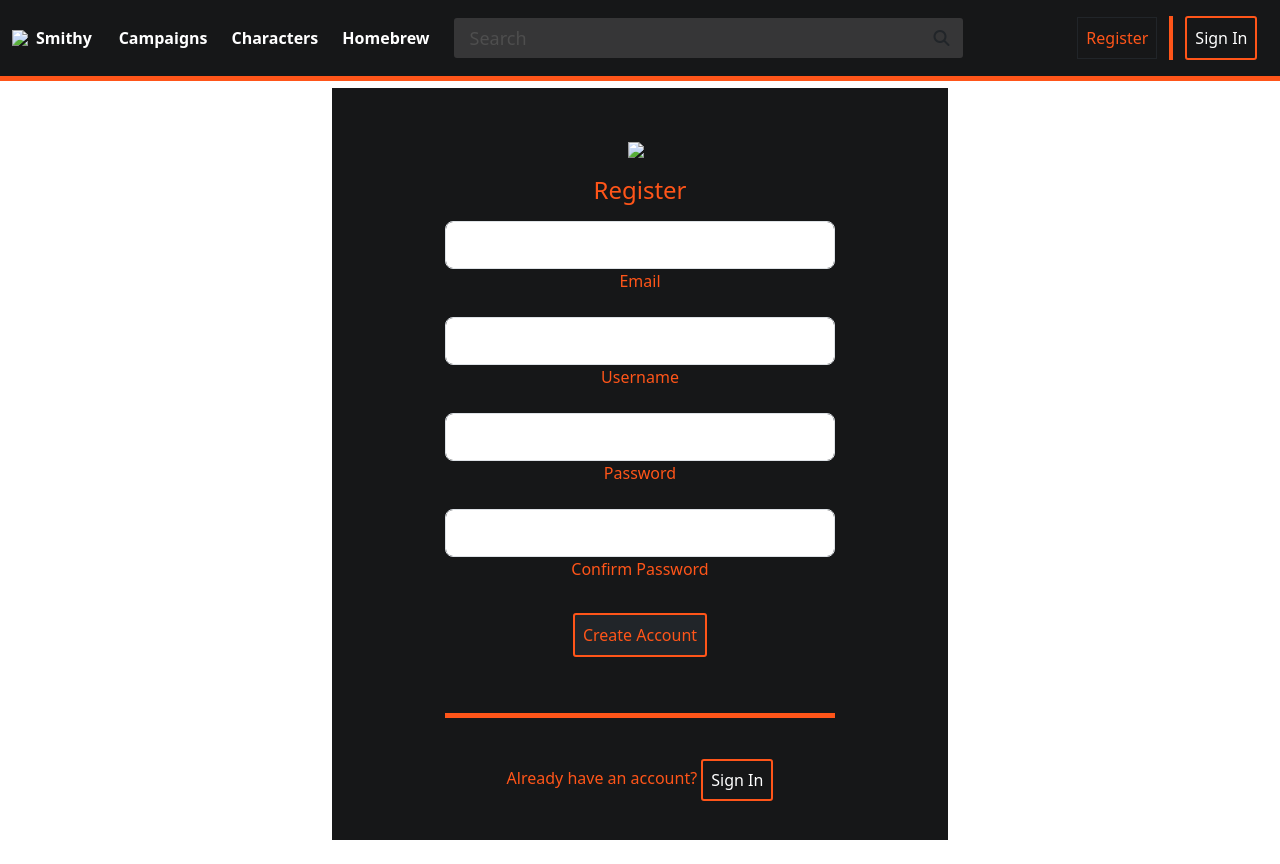
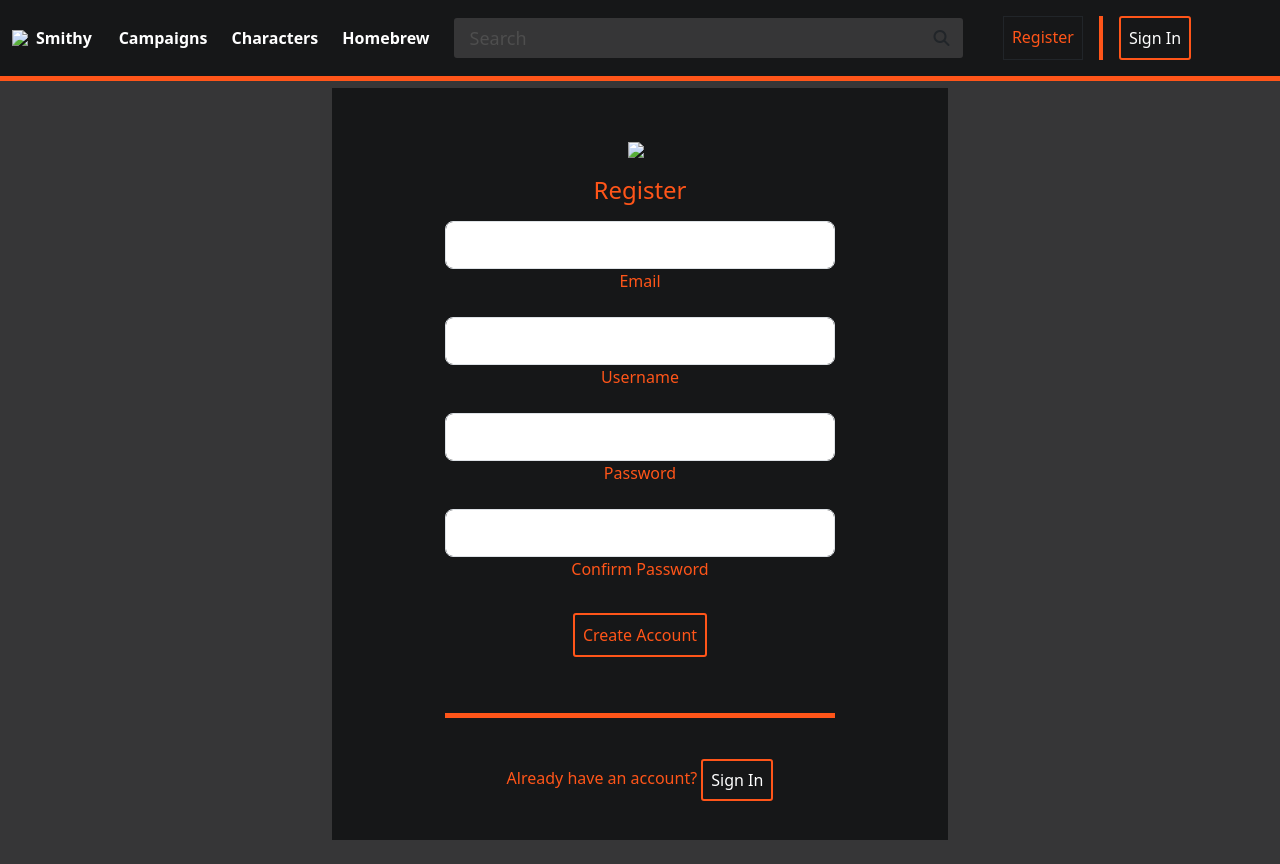
Before and after one commit to ClaireR6/Smithy, a Django app: page /register/ in a window 1280 px wide. Run offline with Django 5.2, Linux system fonts and the light colour scheme; some libraries are stand-ins or nearby versions.

Commit message:
Dynamic header sizing

```diff
--- a/static/css/base.css
+++ b/static/css/base.css
@@ -3,6 +3,8 @@ html, body {
     width: 100%;
     right:0;
     left:0;
+    background-color: #363637;
+;
 }
 
 .text-input{
@@ -65,6 +67,7 @@ html, body {
 .orangeBtn{
     border: #ff5519 2px solid;
     border-radius: 3px;
+    background-color: transparent;
 }
 
 #registerBtn:hover {
@@ -94,6 +97,9 @@ html, body {
     text-decoration: none;
 }
 
+.link:hover {
+    color: lightgray;
+}
 
 .red {
     background-color: red
--- a/templates/base.html
+++ b/templates/base.html
@@ -14,10 +14,23 @@
 <body>
 <div class="col-12">
     <div class="align-items-center d-flex flex-nowrap mx-auto position-fixed py-3 row w-100" id="header">
-    <div class="col-4 col-md-2 col-lg-1 justify-content-left align-items-center d-flex">
+        <div class="col-md-auto col-lg-1 col-sm-2 col-1 justify-content-left align-items-center d-flex">
             <a href="/" class="link align-items-center d-flex flex-nowrap">
-            <img class="me-2" style="max-width: 25px;" src="{% static 'icons/favicon.ico' %}"> <span class="d-none d-sm-flex">Smithy</span>
+                <img class="me-2" style="max-width: 25px;" src="{% static 'icons/favicon.ico' %}"> <span
+                    class="d-none d-sm-flex">Smithy</span>
             </a>
+        </div>
+        <div class="col-1 dropdown d-md-none me-sm-0  me-auto">
+            <button class="btn pe-3 w-100 dropdown-toggle" id="dropdownBtn" type="button"
+                                data-bs-toggle="dropdown" aria-haspopup="true" aria-expanded="true"
+                                onclick="this.dropdown('toggle')"><i
+                                class="fa fa-bars" style="color:white"></i>
+                        </button>
+            <div class="dropdown-menu" style="background-color:#161718" aria-labelledby="dropdownBtn">
+                <a href="/" class="link dropdown-item">Campaigns</a>
+                <a href="/" class="link dropdown-item">Characters</a>
+                <a href="/" class="link dropdown-item">Homebrew</a>
+            </div>
         </div>
         <div class="col-auto d-md-block d-none d-flex">
             <a href="/" class="link">Campaigns</a>
@@ -28,7 +41,7 @@
         <div class="col-auto d-md-block d-none d-flex">
             <a href="/" class="link">Homebrew</a>
         </div>
-    <div class="d-none d-md-block col-md-4 col-lg-5">
+        <div class="d-none d-sm-block col-sm-3 col-md-4 col-lg-5">
             <form id="searchForm">
                 <div class="input-group mx-auto w-100" id="searchbar">
                     <input class="col-8 form-control ps-3 border-none" type="search" id="search" placeholder="Search"
@@ -41,23 +54,19 @@
                 </div>
             </form>
         </div>
+        <div class="col-lg-1 col-md-1 col-sm-1 col-6 d-flex flex-row me-auto">
             {% if user.is_authenticated %}
-        <div class="col-lg-1 col-md-1 col-6 d-none d-sm-flex ms-auto">
-        <a href="/signout" class="hover btn btn-dark p-2 d-inline text-center me-1 orangeBtn"
+                <a href="/signout" class="hover btn btn-dark p-2 mx-3 d-inline text-center me-1 orangeBtn"
                    id="signoutBtn">Sign Out</a>
+            {% else %}
+
+                <a href="/register" class="hover btn btn-dark p-2 mx-3 d-inline"
+                   id="registerBtn">Register</a>
+                <div class="vr d-none d-sm-flex" style="color: #ff5519; opacity:100%; padding:2px"></div>
+                <a href="/signin" class="hover btn btn-dark p-2 mx-3 d-inline text-nowrap"
+                   id="signinBtn">Sign In</a>
+            {% endif %}
         </div>
-    {% else %}
-        <div class="col-lg-1 col-md-1 col-6 d-none d-sm-flex justify-content-end ms-auto">
-            <a href="/register" class="hover btn btn-dark p-2 d-inline"
-               id="registerBtn">Register</a>
-        </div>
-        <div class="vr d-none d-sm-flex" style="color: #ff5519; opacity:100%; padding:2px"></div>
-        <div class="col-lg-1 col-md-1 col-6 d-none d-sm-flex m-0">
-            <a href="/signin" class="hover btn btn-dark p-2 d-inline text-nowrap"
-               id="signinBtn">Sign In</a>
-        </div>
-    {% endif %}
-
     </div>
     <div class="d-flex m-0 mt-5" id="main">
         {% block content %}
```
Lines whose indentation alone changed are shown as unchanged.
